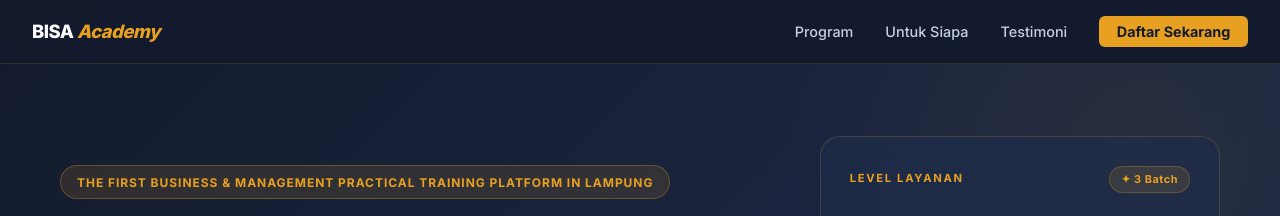
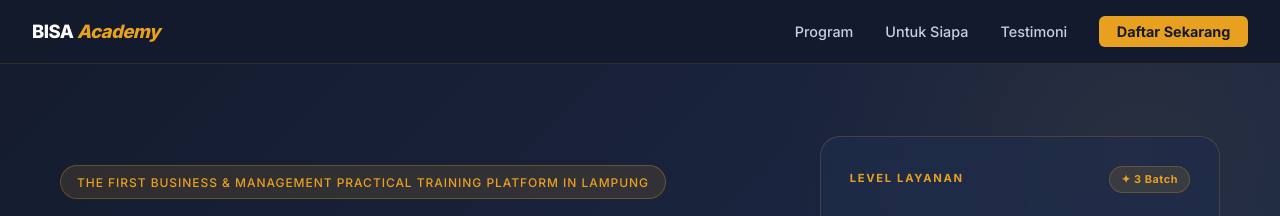
Before and after one commit to rasyiqzahinugraha-cmd/Seminar-entrepreneurship, a plain HTML site: page index.html in a window 1280 px wide. Shown: the top 216 px of the page. Drawn offline with Linux system fonts and the light colour scheme.

Commit message:
hello
Changed font-weight of .hero-badge from 700 to 500.

```diff
--- a/index.html
+++ b/index.html
@@ -63,7 +63,7 @@
     .hero-badge {
       display: inline-flex; align-items: center; gap: .5rem;
       background: rgba(232,160,32,.12); border: 1px solid rgba(232,160,32,.3);
-      color: var(--gold); font-size: .75rem; font-weight: 700;
+      color: var(--gold); font-size: .75rem; font-weight: 500;
       padding: .4rem 1rem; border-radius: 50px; margin-bottom: 1.5rem;
       letter-spacing: .08em; text-transform: uppercase;
     }
```
